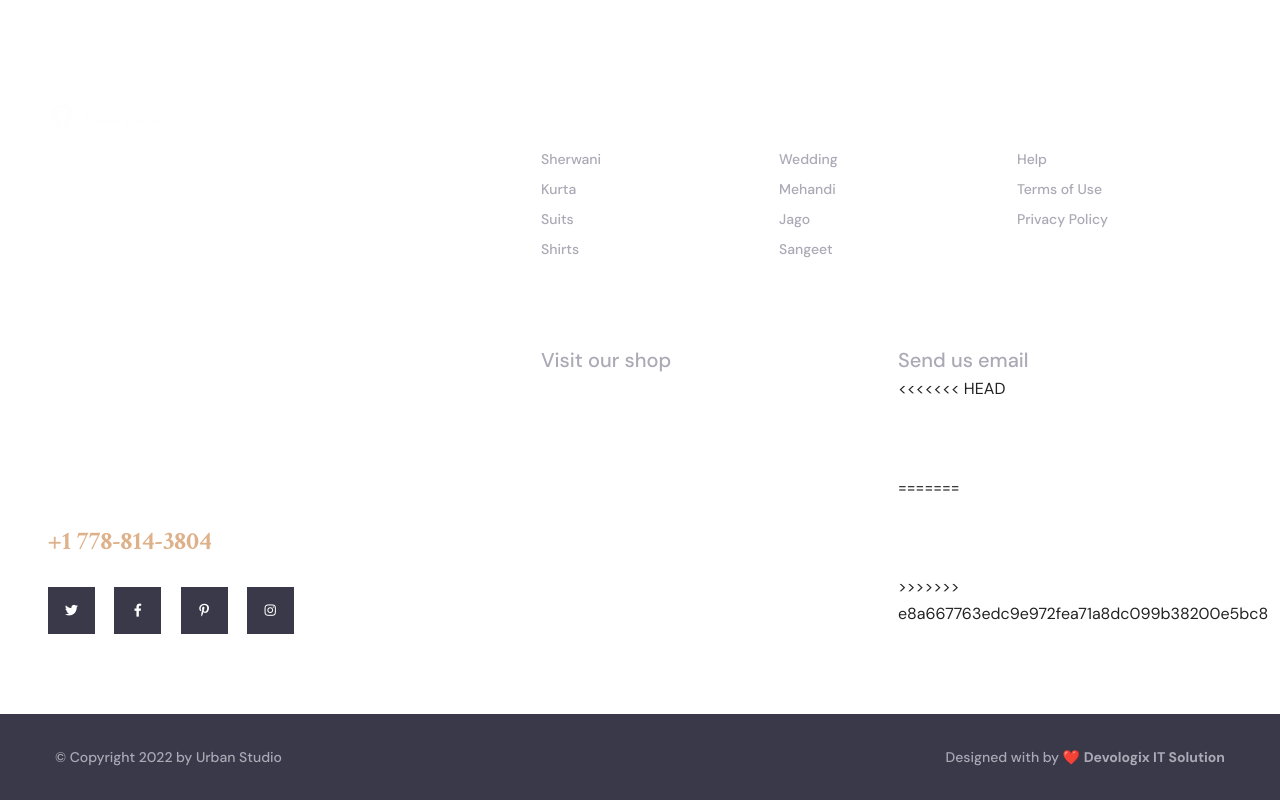
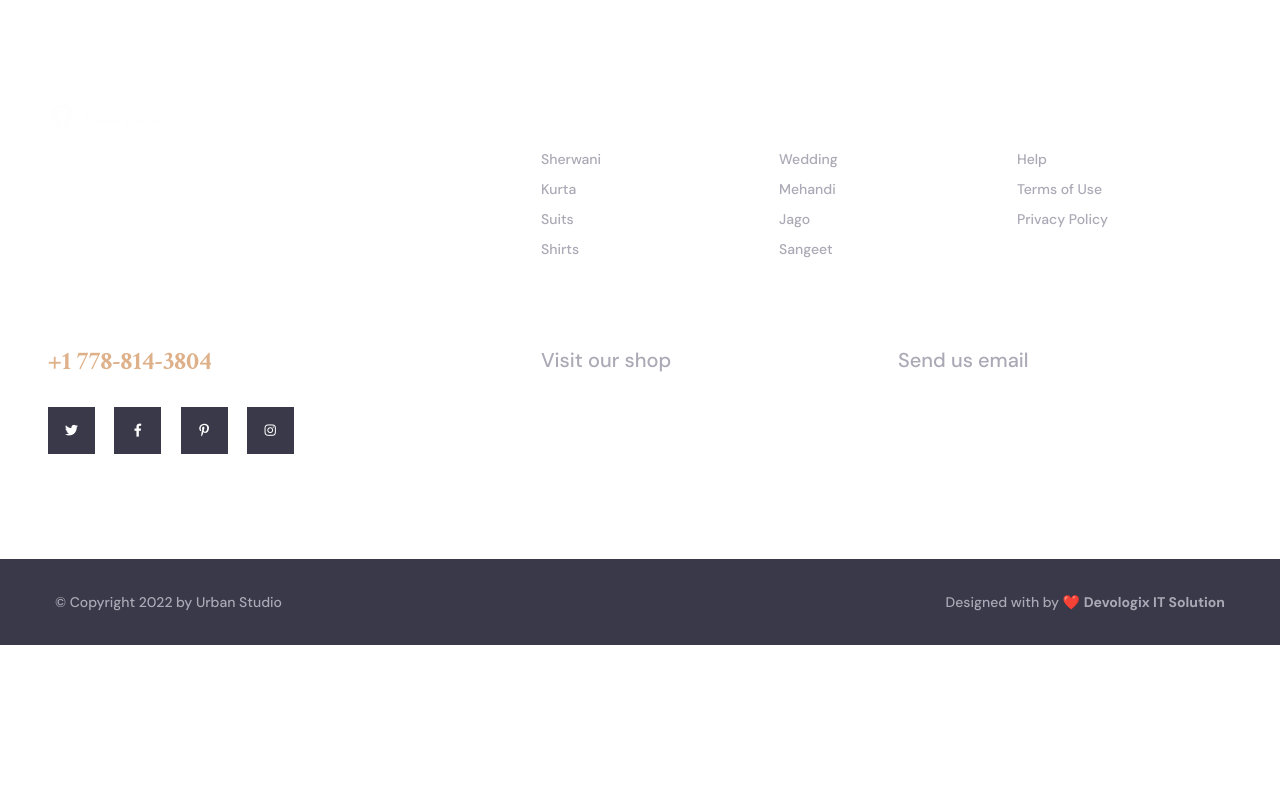
Before and after one commit to Jaskirat-Singh-Sokhi/Urban_Studio_Theme, a plain HTML site: page pages/index-3.html in a window 1280 px wide. Shown: the part 4757-5557 px from the top of the page. After the commit the page ends 5402 px from the top, so only its background shows below. Drawn offline with nearby package versions, Linux system fonts and the light colour scheme; files whose address does not match are found by name.

Commit message:
Merged unrelated histories

```diff
--- a/pages/index-3.html
+++ b/pages/index-3.html
@@ -550,13 +550,9 @@
                                 <img src="/web-assets/images/Urbanstudio-dark.png" alt="logo">
                             </div>
                             <div class="about-widget_text pe-2" style="font-size: 20px;">
-<<<<<<< HEAD
                                 Urban studio is an exclusive designer studio for menswear. Our focus is high quality
                                 products and great customer service. <br> Custom made Suits | Sherwani | Kurta-Payjama |
                                 Vests<br>Men's clothing store in Surrey, Canada
-=======
-                                Urban studio is an exclusive designer studio for menswear. Our focus is high quality products and great customer service. <br> Custom made Suits | Sherwani | Kurta-Payjama | Vests<br>Men's clothing store in Surrey, Canada
->>>>>>> e8a667763edc9e972fea71a8dc099b38200e5bc8
                             </div>
                             <div class="about-widget_phone"><a href="tel:+1 778-814-3804">+1 778-814-3804</a></div>
                             <ul class="about-widget_social-links">
@@ -618,13 +614,10 @@
                                     street<br> Surrey, BC, Canada<br> V3W 1R1 </div>
                             </div>
                             <div class="col-md-6">
-                                <div class="contact-widget_mail-title fs-5">Send us email</div>
-<<<<<<< HEAD
-                                <div class="contact-widget_mail mb-40"><a href="mailto:info@urbanstudio.design"
-                                        style="font-size: 18px;">contact@urbanstudio.com</a></div>
-=======
+                                <div class="contact-widget_mail-title fs-5">Send us email </div>
                                 <div class="contact-widget_mail mb-40"><a href="mailto:info@urbanstudio.design" style="font-size: 18px;">contact@urbanstudio.com</a></div>
->>>>>>> e8a667763edc9e972fea71a8dc099b38200e5bc8
+                                <div class="contact-widget_mail mb-40"><a href="mailto:info@urbanstudio.design" style="font-size: 18px;">contact@urbanstudio.com</a>
+                                </div>
                             </div>
                         </div>
                     </div>
```
